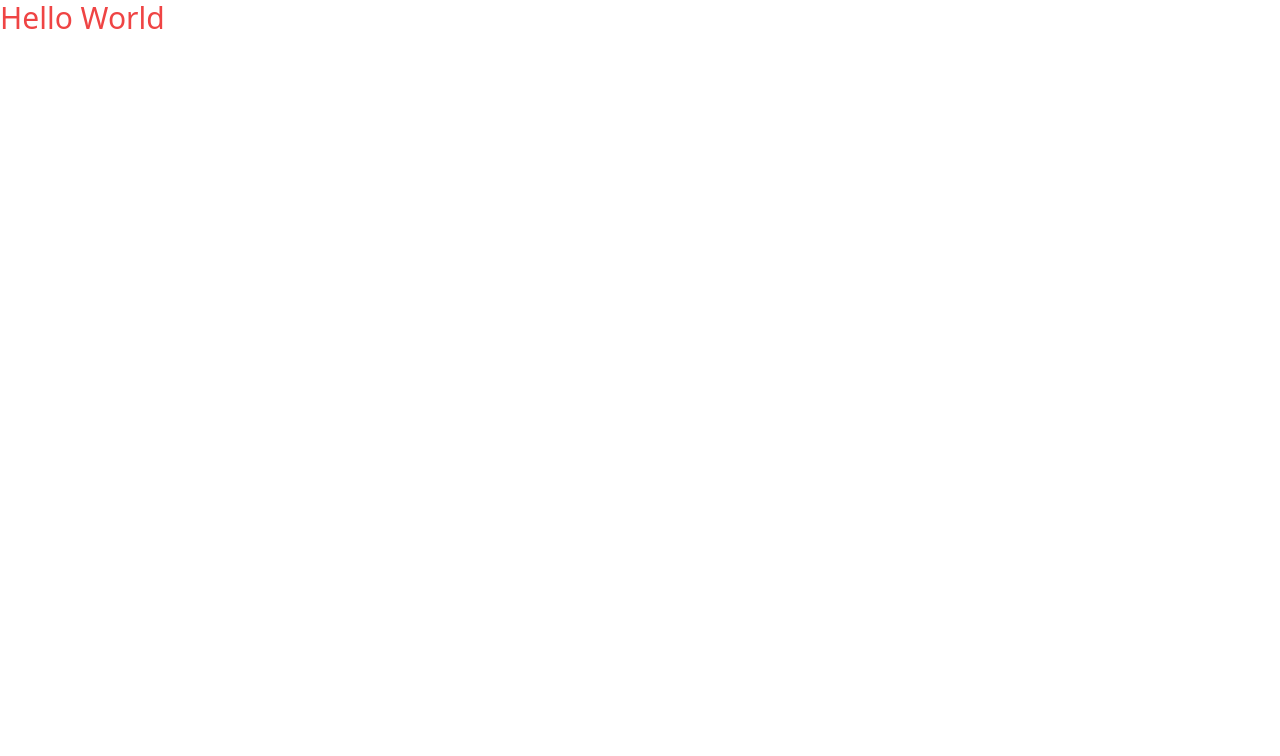
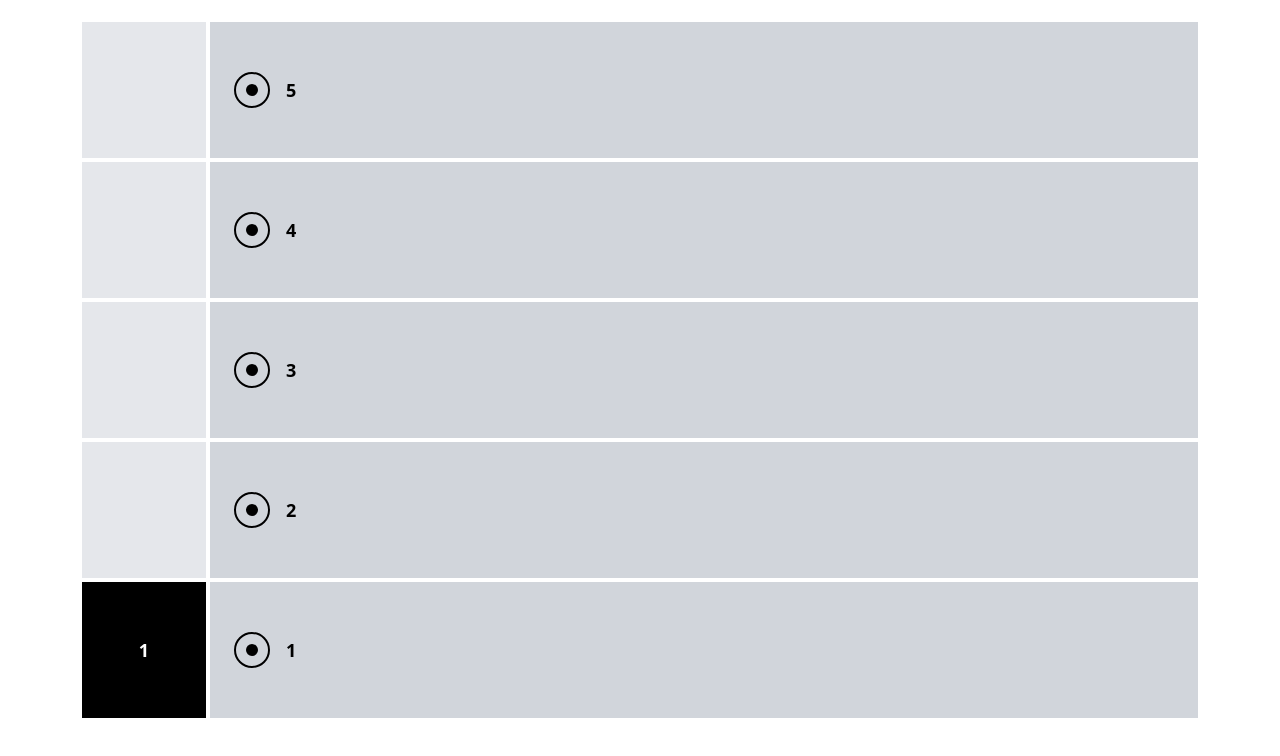
Before and after one commit to knprcta/vue-elevator, a Vue app: page / in a window 1280 px wide. Shown: the top 756 px of the page. Built offline with nearby package versions, Linux system fonts and the light colour scheme.

Commit message:
feat: добавить компонеты лифта и этажа

```diff
--- a/src/App.vue
+++ b/src/App.vue
@@ -1,3 +1,34 @@
+<script setup>
+import { reactive } from 'vue';
+import TheElevator from './components/TheElevator.vue';
+import TheLevel from './components/TheLevel.vue';
+
+const state = reactive({
+  elevatorsTotal: 1,
+  levelsTotal: 5,
+});
+</script>
+
 <template>
-  <h1 class="text-3xl text-red-500">Hello World</h1>
+  <div
+    class="flex flex-col w-full h-[85vh] px-3 md:pb-8 md:px-8 xl:px-20 xl:pb-20 xl:pt-5 md:h-screen"
+  >
+    <div class="flex flex-row h-full">
+      <TheElevator
+        v-for="item in state.elevatorsTotal"
+        ref="elevatorList"
+        :key="item"
+        :number="item"
+        :levelsTotal="state.levelsTotal"
+      />
+      <div class="flex flex-col-reverse flex-grow">
+        <TheLevel
+          v-for="item in state.levelsTotal"
+          ref="levelList"
+          :key="item"
+          :number="item"
+        />
+      </div>
+    </div>
+  </div>
 </template>
--- /dev/null
+++ b/src/components/TheElevator.vue
@@ -0,0 +1,120 @@
+<script setup>
+import {
+  defineProps,
+  defineEmits,
+  defineExpose,
+  reactive,
+  computed,
+  watch,
+  toRefs,
+} from 'vue';
+
+const props = defineProps({
+  number: Number,
+  levelsTotal: Number,
+});
+
+const emit = defineEmits(['stop']);
+
+const state = reactive({
+  currentLevel: 1,
+  nextLevel: 1,
+  timer: 3,
+  isIdle: true,
+  isMoving: false,
+  isMovingUp: false,
+  isOpen: false,
+  isLocal: false,
+});
+
+watch(
+  () => state.nextLevel,
+  () => {
+    if (state.nextLevel !== state.currentLevel) {
+      run();
+    }
+  }
+);
+
+function start() {
+  state.isIdle = false;
+  state.isMovingUp = state.currentLevel < state.nextLevel;
+  state.isMoving = true;
+}
+
+async function stop() {
+  emit('stop', state.currentLevel);
+  state.isMoving = false;
+  state.isOpen = true;
+  while (state.timer > 0) {
+    state.timer--;
+    await delay(1000);
+  }
+  state.isOpen = false;
+  state.isIdle = true;
+  state.timer = 3;
+  state.isLocal = false;
+}
+
+function delay(ms) {
+  return new Promise((resolve) => setTimeout(resolve, ms));
+}
+
+async function run() {
+  start();
+  if (state.isLocal) {
+    await delay(1000);
+  }
+  if (state.isMovingUp) {
+    while (state.currentLevel < state.nextLevel) {
+      state.currentLevel++;
+      await delay(1000);
+    }
+  }
+  if (!state.isMovingUp) {
+    while (state.currentLevel > state.nextLevel) {
+      state.currentLevel--;
+      await delay(1000);
+    }
+  }
+  stop();
+}
+
+const elevatorStyle = computed(() => {
+  return {
+    height: `${(1 / props.levelsTotal) * 100}%`,
+    transform: `translateY(-${(state.currentLevel - 1) * 100}%)`,
+  };
+});
+
+defineExpose({
+  ...toRefs(props),
+  ...toRefs(state),
+});
+</script>
+
+<template>
+  <div class="relative flex flex-col h-full bg-gray-200 max-w-[8rem] w-full">
+    <div
+      :style="elevatorStyle"
+      :class="[
+        { 'animate-push': state.isOpen },
+        { 'flex-col-reverse': !state.isMovingUp },
+        'absolute bottom-0 flex flex-col items-center justify-center w-full text-white transition-transform duration-1000 ease-linear bg-black border-2 border-white will-change-transform',
+      ]"
+    >
+      <span
+        v-if="state.isMoving"
+        :class="[{ 'rotate-180': !state.isMovingUp }, 'text-xl md:text-3xl']"
+      >
+        ↑
+      </span>
+      <span class="text-lg font-semibold">{{ state.nextLevel }}</span>
+    </div>
+    <div
+      v-for="item in levelsTotal"
+      :key="item"
+      class="flex-grow w-full border-2 border-white"
+    ></div>
+  </div>
+</template>
--- /dev/null
+++ b/src/components/TheLevel.vue
@@ -0,0 +1,38 @@
+<script setup>
+import { defineProps, defineExpose, reactive, toRefs } from 'vue';
+
+const props = defineProps({
+  number: Number,
+});
+
+const state = reactive({
+  isRequested: false,
+});
+
+defineExpose({
+  ...toRefs(props),
+  ...toRefs(state),
+});
+</script>
+
+<template>
+  <div
+    class="flex flex-col items-start justify-center flex-grow px-3 bg-gray-300 border-2 border-white md:px-6 flex-2"
+  >
+    <div class="flex items-center gap-4">
+      <button
+        @click="$emit('call', number)"
+        :class="[
+          {
+            'text-blue-500 border-blue-500 ring-blue-500/50 animate-push scale-90 cursor-wait hover:bg-transparent':
+              state.isRequested,
+          },
+          'flex p-2.5 border-2 border-black rounded-full hover:bg-gray-400 ring-black/50',
+        ]"
+      >
+        <span class="w-3 h-3 bg-current rounded-full"></span>
+      </button>
+      <span class="text-lg font-semibold">{{ number }}</span>
+    </div>
+  </div>
+</template>
```
